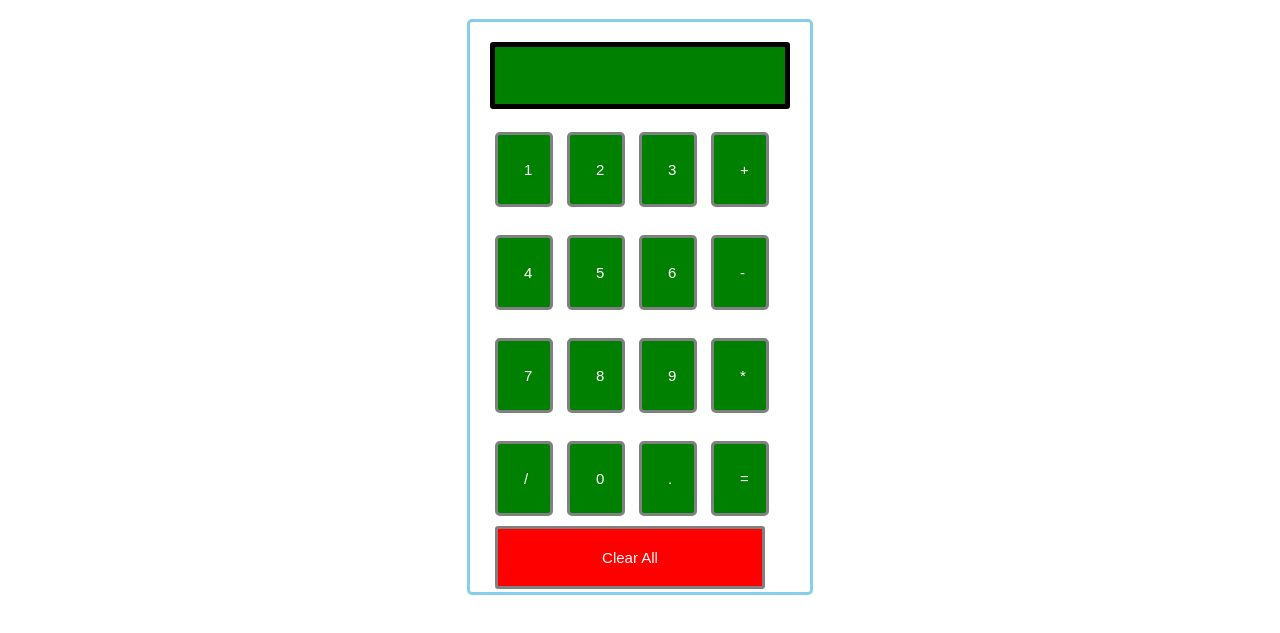
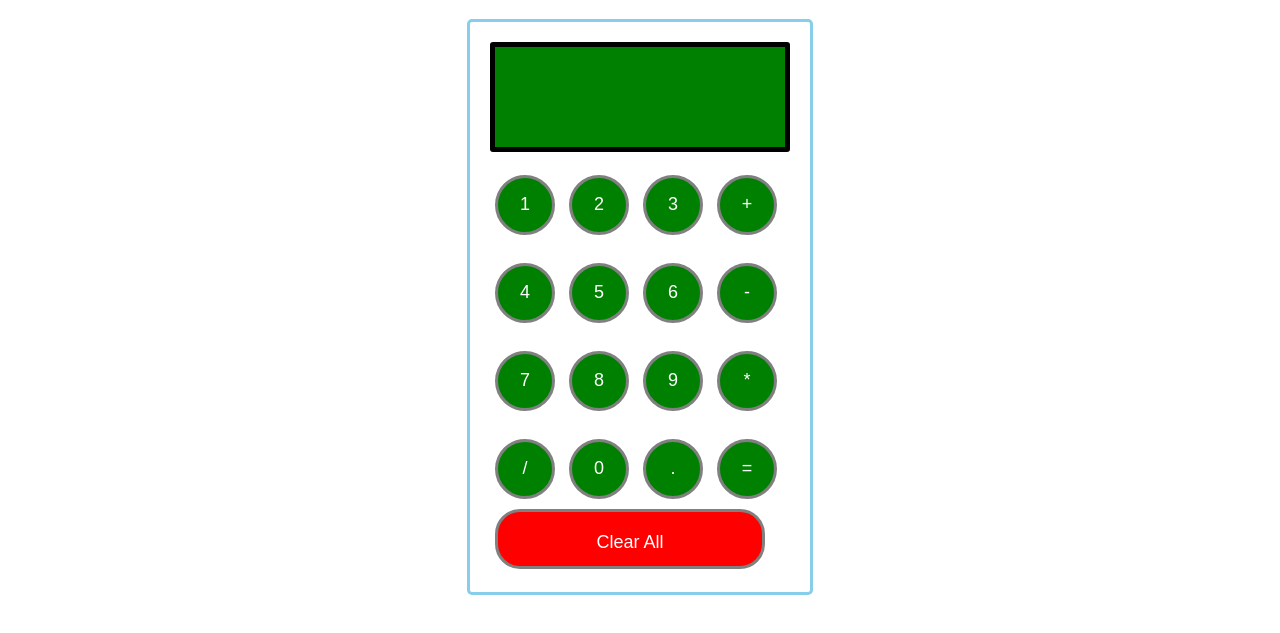
Before and after one commit to YonahHR/PWA_Workshop, a plain HTML site: page index.html in a window 1280 px wide. Shown: the part 105-738 px from the top of the page. Drawn offline with Linux system fonts and the light colour scheme.

Commit message:
Update index.html

```diff
--- a/index.html
+++ b/index.html
@@ -13,10 +13,10 @@ h1 {
     color: white;
     }
 
-#clear{
-width: 270px;
-border: 3px solid gray;
-    border-radius: 3px;
+#clear {
+    width: 270px;
+    border: 3px solid gray;
+    border-radius: 25px;   /* keep it pill-shaped */
     padding: 20px;
     background-color: red;
 }
@@ -33,16 +33,16 @@ padding: 20px;
 
 
 
-input
-{
-width: 20px;
-background-color: green;
-color: white;
-border: 3px solid gray;
-    border-radius: 5px;
-    padding: 26px;
+input {
+    width: 60px;       /* make width & height same for round shape */
+    height: 60px;
+    background-color: green;
+    color: white;
+    border: 3px solid gray;
+    border-radius: 50%;   /* makes buttons round */
     margin: 5px;
-    font-size: 15px;
+    font-size: 18px;
+    cursor: pointer;
 }
 
 
```
